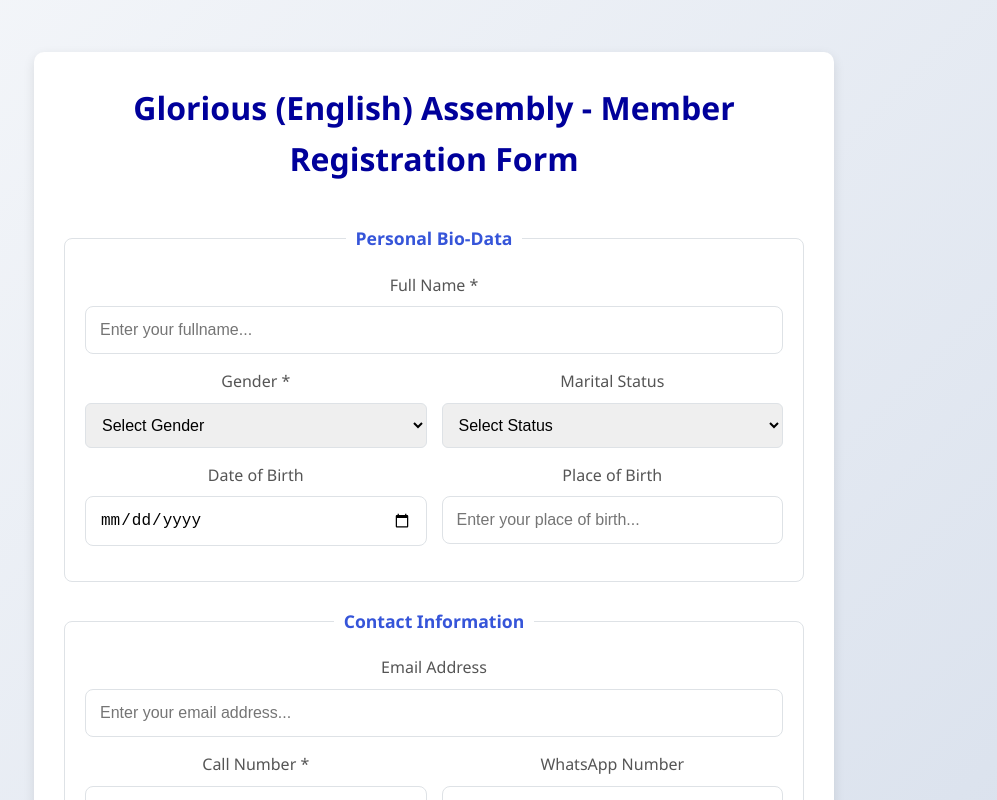
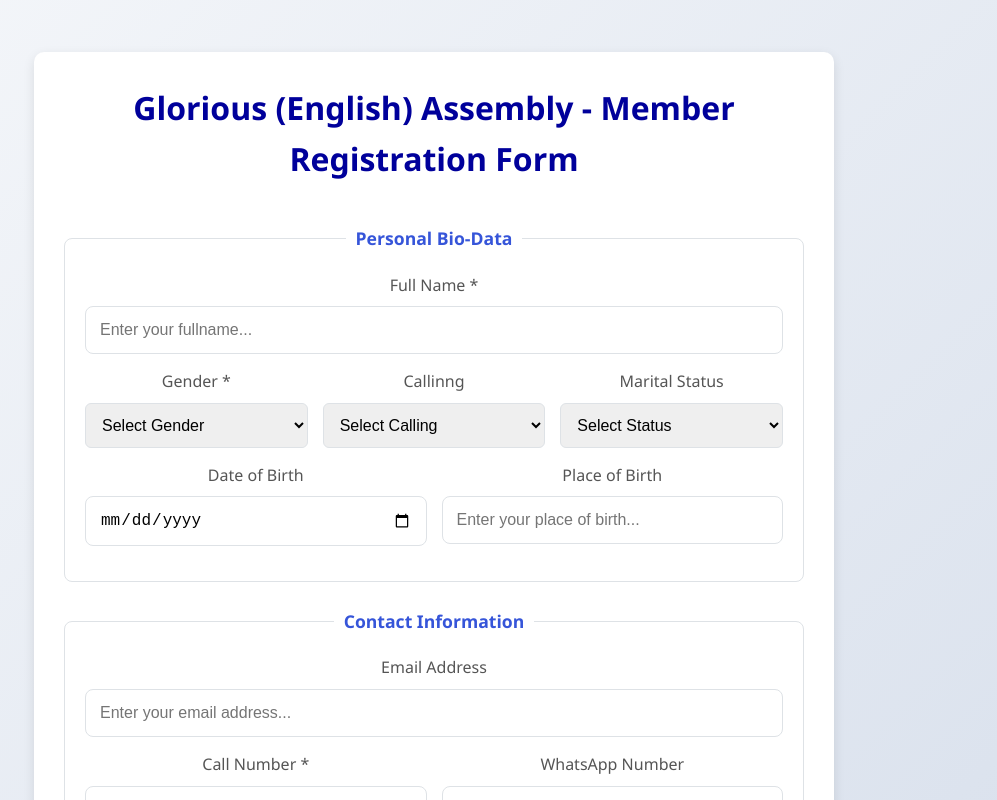
Before and after one commit to kwamedanso/glorious-membership, a React (Vite) app: page /edit-member in a window 1280 px wide. Shown: the top 800 px of the page, without its empty margins (206-1203 px from the left). Built offline with nearby package versions, Linux system fonts and the light colour scheme; no server answers; the database is empty.

Commit message:
fix unique code validation

```diff
--- a/src/components/IDCard.css
+++ b/src/components/IDCard.css
@@ -8,7 +8,7 @@
 }
 .id-card {
           width: 310px;
-          height: 570px;
+          /* height: 570px; */
           /* background: linear-gradient(180deg, #6366f1 0%, #8b5cf6 30%, #f8fafc 30%, #f8fafc 100%); */
           background: linear-gradient(150deg, #8486ff 0%, #4f04ff 25%, #f8fafc 25%, #f8fafc 100%);
           /* background: linear-gradient(180deg, #ffffff 0%, #756af7 25%, #ffffff 25%, #ffffff 100%); */
@@ -71,6 +71,7 @@
         .name-section {
           text-align: center;
           background: #f8fafc;
+          /* white-space: nowrap; */
         }
 
         .member-name {
@@ -201,7 +202,7 @@
         @media (max-width: 480px) {
           .id-card {
             width: 310px;
-            height: 550px;
+            /* height: 550px; */
           }
 
           .member-name {
--- a/src/pages/EditMember.jsx
+++ b/src/pages/EditMember.jsx
@@ -11,6 +11,7 @@ const EditMember = () => {
         // Personal Bio-Data
         fullname: '',
         gender: '',
+        calling: '',
         marital_status: '',
         date_of_birth: '',
         place_of_birth: '',
@@ -63,6 +64,7 @@ const EditMember = () => {
 
             if (error) throw error;
             setMember({ ...data });
+            console.log(data)
         } catch (error) {
             setError(error.message);
         } finally {
@@ -147,6 +149,23 @@ const EditMember = () => {
                                 <option value="">Select Gender</option>
                                 <option value="Male">Male</option>
                                 <option value="Female">Female</option>
+                            </select>
+                        </div>
+
+                        <div className="form-group">
+                            <label htmlFor="calling">Callinng</label>
+                            <select
+                                id="calling"
+                                name="calling"
+                                value={member.calling}
+                                onChange={handleChange}
+                            >
+                                <option value="">Select Calling</option>
+                                <option value="Brother">Brother</option>
+                                <option value="Sister">Sister</option>
+                                <option value="Elder">Elder</option>
+                                <option value="Deacon">Deacon</option>
+                                <option value="Deaconess">Deaconess</option>
                             </select>
                         </div>
 
--- a/src/pages/IDPage.jsx
+++ b/src/pages/IDPage.jsx
@@ -104,7 +104,7 @@ export default function IDPage() {
                             <div className="detail-row">
                                 <div className="detail-item">
                                     <span className="detail-label">Contact</span>
-                                    <span className="detail-value">0{member.call_number}</span>
+                                    <span className="detail-value">{member.call_number.slice(0, 1) == 0 ? null : 0}{member.call_number}</span>
                                 </div>
                                 <div className="detail-item">
                                     <span className="detail-label">Gender</span>
--- a/src/pages/Login.jsx
+++ b/src/pages/Login.jsx
@@ -2,9 +2,12 @@ import { useNavigate } from 'react-router-dom'
 import { useState } from 'react';
 import "../components/login.css"
 import logo from "../assets/logo_cop.png"
+import supabase from '../supabaseClient';
+
 
 const Login = () => {
     const [uniqueId, setUniqueId] = useState("");
+    // const [member, setMember] = useState({})
     const navigate = useNavigate()
 
     const handleChange = (e) => {
@@ -14,9 +17,31 @@ const Login = () => {
 
     const handleSubmit = (e) => {
         e.preventDefault();
+
+        // Fetch data from Supabase
+        const fetchMember = async () => {
+            try {
+                const { data, error } = await supabase
+                    .from('members')
+                    .select('*')
+                    .eq('id', uniqueId) // filter by id (or another unique field)
+                    .single();    // ensures only one item is returned
+
+                if (error) {
+                    alert("Unique ID not found retry.")
+                } else {
+                    navigate("/edit-member", { state: { uniqueId: uniqueId } })
+                }
+            } catch (error) {
+                console.log(error.message);
+            } finally {
+
+            }
+        };
+
+        fetchMember()
         // Here you would handle login logic
         // console.log('Login attempt with:', uniqueId);
-        navigate("/edit-member", { state: { uniqueId: uniqueId } })
     };
 
     return (
```
